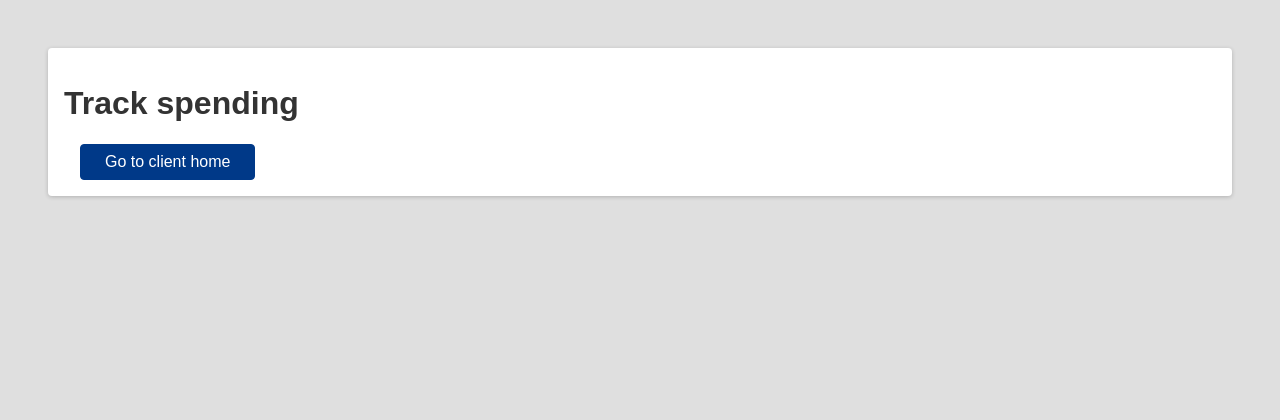
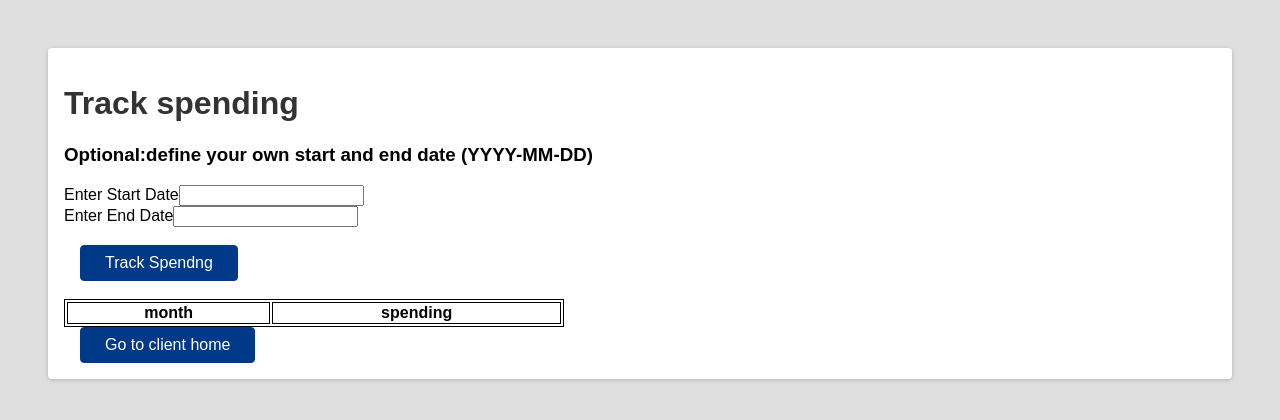
Before and after one commit to weisihan/3083-AirlineReservationSystem, a React (Create React App) app in the folder frontend/: page /trackspending in a window 1280 px wide. Shown: the top 420 px of the page. Built offline with nearby package versions, Linux system fonts and the light colour scheme.

Commit message:
Track Spending Completed, Search Flight Home Completed (#34)
Co-authored-by: Silvia Wei <silvia.wei@nyu.edu>

```diff
--- a/frontend/src/Components/TrackSpending.js
+++ b/frontend/src/Components/TrackSpending.js
@@ -1,60 +1,117 @@
-import React, { useState } from "react";
+import React, { useState, useContext } from "react";
 import { Link } from "react-router-dom";
 import axios from "axios";
+import { useNavigate } from "react-router-dom";
+import { UserContext } from "../contexts/user.context";
+import Table from "./Table.component";
 // import {Bar} from 'react-chartjs-2';
 
 function TrackSpending() {
-  const [details, setDetails] = useState({
-    email: "",
+  function handleEvent(event) {
+    console.log("targetname", event.target.name);
+    setDetails({ ...formDetails, [event.target.name]: event.target.value });
+    console.log(formDetails);
+  }
+  const { currentUser } = useContext(UserContext);
+
+  const [formDetails, setDetails] = useState({
+    start_date: "",
+    end_date: "",
+    email: currentUser,
   });
-  async function track() {
-    const sendUserEmail = await axios.post(
-      "http://localhost:3001/clientFlightBack"
-    );
-    details.email = sendUserEmail.data;
-    console.log("trackEmail", details.email);
-    const trackMoney = await axios.post("http://localhost:3001/money", details);
-    // let money = trackMoney.data;
-    // let x = ['month1','month2','month3','month4','month5','month6'];
-    // let y = [trackMoney.data[0],trackMoney.data[1],trackMoney.data[2],trackMoney.data[3],trackMoney.data[4],trackMoney.data[5]];
-    // let myChart = new Chart(document.getElementById("myChart"),{
-    //   type:"bar",
-    //   data:{
-    //     lables:x,
-    //     datasets:[{
-    //     data: "your payment"
-    //   }]
-    //   },
+  const [foundFlights, setFlights] = useState([]);
+  let monthA = [];
+  let nowDate = new Date();
+  async function sendRequest(formDetails) {
+    console.log("formdetails", formDetails);
+    let res = await axios.post("http://localhost:3001/money", formDetails);
+    res = res.data;
+    console.log("newres", res);
+    let aggregated = [];
+    let start;
+    let end;
+    if (formDetails.start_date == "" && formDetails.end_date == "") {
+      console.log("yes");
+      end = nowDate.getMonth() + 1;
+      start = end - 5;
+      if (start <= 0) {
+        if (start == 0) {
+          start = 12;
+        } else {
+          start = 12 + start;
+        }
+      }
+      console.log("month", start);
+    } else {
+      console.log("no");
+      start = parseInt(formDetails.start_date.split("T")[0].split("-")[1]);
+      end = parseInt(formDetails.end_date.split("T")[0].split("-")[1]);
+    }
+    if (start > end) {
+      for (let i = start; i <= 12; i++) {
+        monthA.push(i);
+      }
+      for (let j = 1; j <= end; j++) {
+        monthA.push(j);
+      }
+    } else {
+      for (let i = start; i <= end; i++) {
+        monthA.push(i);
+      }
+    }
 
-    // options:{
-    //   legend:{display:false},
-    //   title:{
-    //     display:true,
-    //     text:"your result"
-    //   }
-    //   }
-    // });
-    // var data=[
-    //   {
-    //     type:'bar',
-    //     data:data,
-    //     x:['month1','month2','month3','month4','month5','month6'],
-    //     y:[trackMoney.data[0],trackMoney.data[1],trackMoney.data[2],trackMoney.data[3],trackMoney.data[4],trackMoney.data[5]],
-    //     type:'bar'
-    //   }
-    // ];
+    console.log(monthA);
+    for (let j = 0; j < monthA.length; j++) {
+      let monthSpend = 0;
+      for (let i = 0; i < res.length; i++) {
+        const { purchase_date, sold_price } = res[i];
+        let month = purchase_date.split("T")[0].split("-")[1];
+        console.log("datamonth", month);
+        if (month == monthA[j]) {
+          monthSpend += sold_price;
+        }
+      }
+      aggregated.push([monthA[j], monthSpend]);
+    }
+    for (let i = 0; i < aggregated.length; i++) {
+      console.log("agg", aggregated[i]);
+    }
+    setFlights(aggregated);
   }
-
-  // track();
+  let heading = ["month", "spending"];
+  console.log(typeof heading);
+  console.log(typeof monthA);
   return (
     <div className="card">
-      {/* <script src="https://cdnjs.cloudflare.com/ajax/libs/Chart.js/2.4.0/Chart.min.js"></script>
+      <h1>Track spending</h1>
+      <h3>Optional:define your own start and end date (YYYY-MM-DD)</h3>
+      <div className="form-group">
+        <label htmlFor="start_date"> Enter Start Date</label>
+        <input
+          type="text"
+          name="start_date"
+          id="start_date"
+          onChange={(e) => handleEvent(e)}
+        />
+      </div>
 
-      <script type="text/javascript" src="jscript/graph.js"></script>
-      <script src="/js/app.js"></script> */}
-
-      <h1>Track spending</h1>
-      {/* <canvas id="myChart" style="width:100%;max-width:600px"></canvas> */}
+      <div className="form-group">
+        <label htmlFor="end_date"> Enter End Date</label>
+        <input
+          type="text"
+          name="end_date"
+          id="end_date"
+          onChange={(e) => handleEvent(e)}
+        />
+      </div>
+      <br></br>
+      <button className="btn" onClick={() => sendRequest(formDetails)}>
+        {" "}
+        Track Spendng{" "}
+      </button>
+      <br></br>
+      <br></br>
+      <Table heading={heading} body={foundFlights} />
       <div className="actions">
         <Link to="/clienthome">
           <button className="btn">Go to client home</button>
--- a/frontend/src/Router/Home/Home.js
+++ b/frontend/src/Router/Home/Home.js
@@ -52,8 +52,8 @@ function Home() {
                 <Link to="/register">
                   <button className="btn"> Register </button>
                 </Link>
-                <Link to="/home">
-                  <button className="btn"> Search for flights </button>
+                <Link to="/searchflights">
+                  <button className="btn">Search Flight</button>
                 </Link>
               </div>
               <br></br>
```
Also changed, not shown: 2 other files (tests, documents, lock files or other folders).
